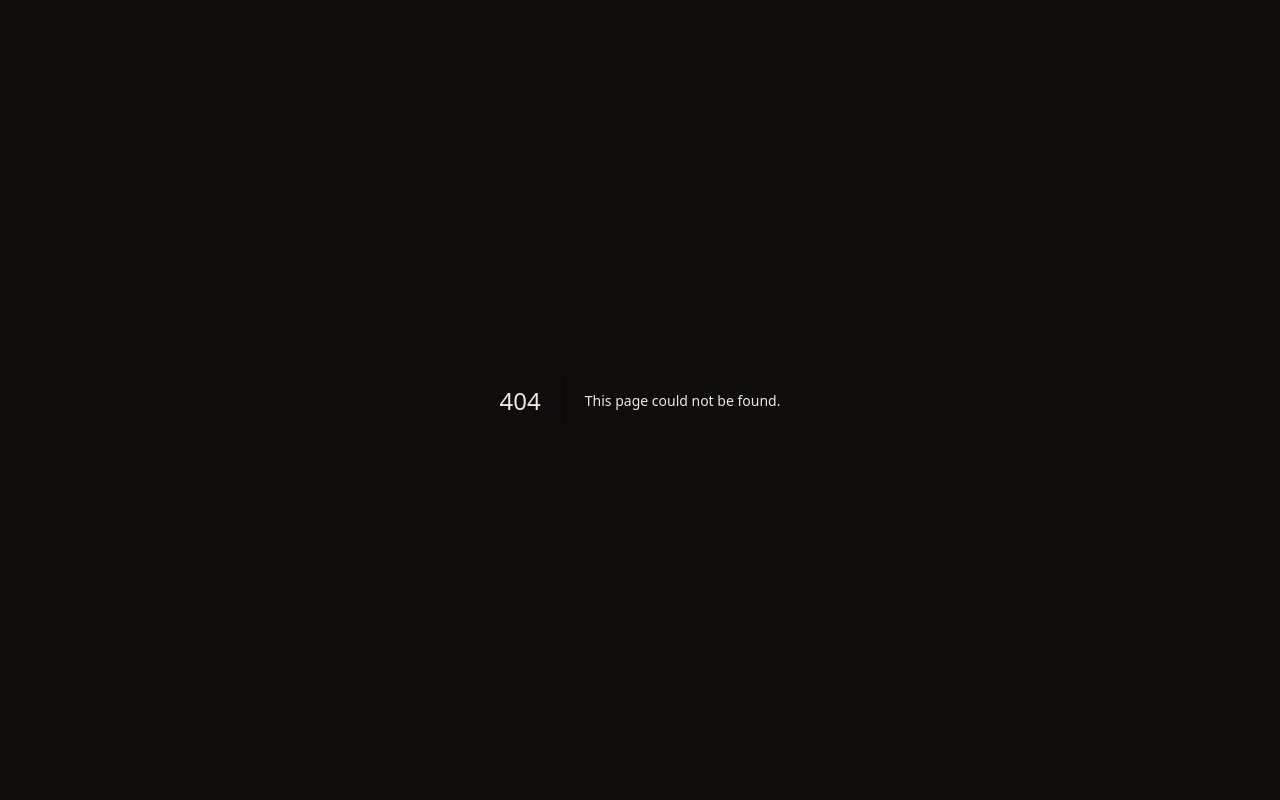
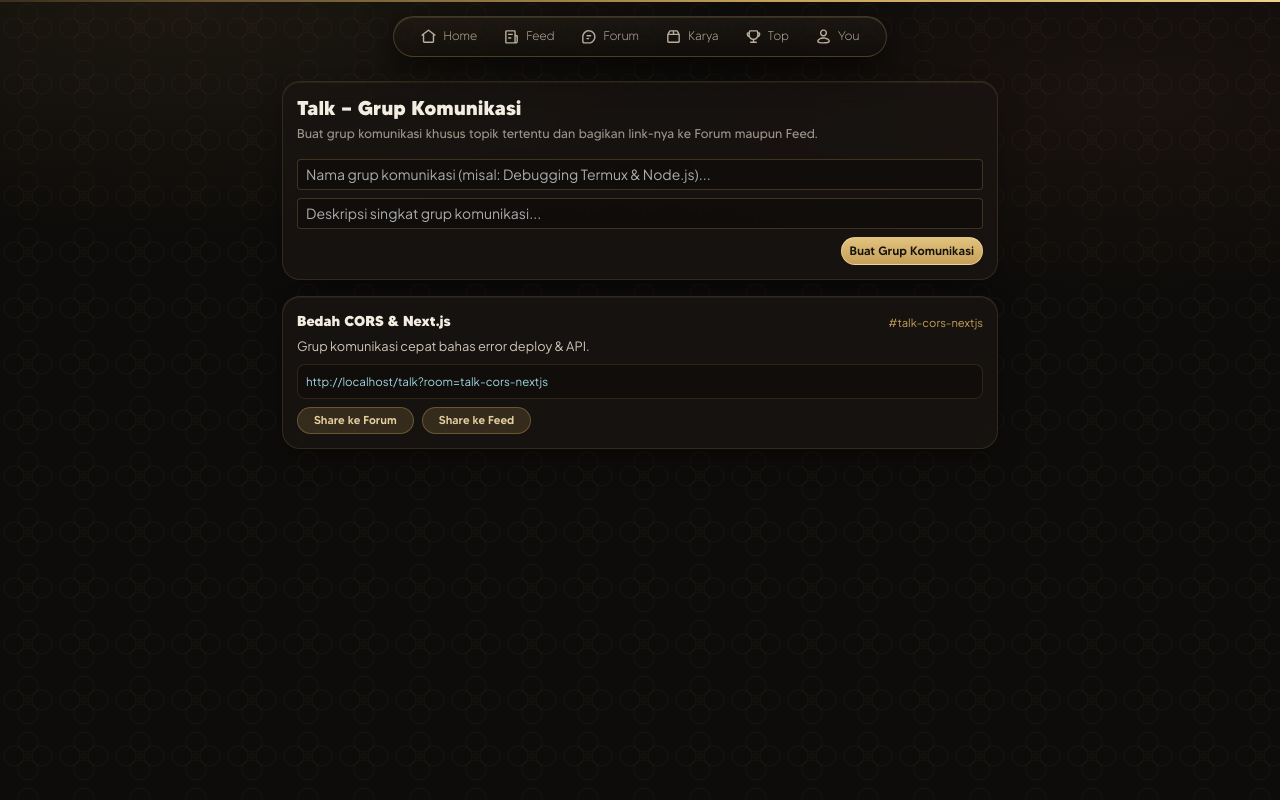
Before and after one commit to amotionwebsite/api-community-web, a Next.js app in the folder client/: page /talk in a window 1280 px wide. Before the commit this address had no page. Built offline with nearby package versions, Linux system fonts and the light colour scheme.

Commit message:
feat: tambah halaman grup komunikasi talk dan share ke forum/feed

```diff
--- /dev/null
+++ b/client/src/app/talk/page.js
@@ -0,0 +1,245 @@
+"use client";
+
+import { useState } from "react";
+import { motion } from "framer-motion";
+import Navbar from "@/components/Navbar";
+import { useAuthStore } from "@/store/useAuthStore";
+
+const SMOOTH_EASE = [0.22, 1, 0.36, 1];
+
+export default function TalkPage() {
+  const { user, feedPosts } = useAuthStore();
+  const [groupName, setGroupName] = useState("");
+  const [topic, setTopic] = useState("");
+  const [groups, setGroups] = useState([
+    {
+      id: "grp-1",
+      name: "Bedah CORS & Next.js",
+      topic: "Grup komunikasi cepat bahas error deploy & API.",
+      code: "talk-cors-nextjs",
+    },
+  ]);
+  const [shareStatus, setShareStatus] = useState({});
+
+  const handleCreateGroup = (e) => {
+    e.preventDefault();
+    const cleanName = groupName.trim();
+    if (!cleanName) return;
+    const slug = cleanName
+      .toLowerCase()
+      .replace(/[^a-z0-9]+/g, "-")
+      .replace(/^-|-$/g, "");
+    const created = {
+      id: `grp-${Date.now()}`,
+      name: cleanName,
+      topic:
+        topic.trim() ||
+        "Grup komunikasi diskusi teknis anggota Anak Programmer Indonesia.",
+      code: `${slug || "grup"}-${Math.floor(100 + Math.random() * 900)}`,
+    };
+    setGroups((prev) => [created, ...prev]);
+    setGroupName("");
+    setTopic("");
+  };
+
+  const getGroupLink = (code) => {
+    if (typeof window !== "undefined" && window.location?.origin) {
+      return `${window.location.origin}/talk?room=${code}`;
+    }
+    return `/talk?room=${code}`;
+  };
+
+  const handleShareToTarget = (grp, targetLabel) => {
+    const link = getGroupLink(grp.code);
+    const shareText = `Gabung grup komunikasi "${grp.name}": ${link}`;
+
+    if (typeof navigator !== "undefined" && navigator.clipboard) {
+      navigator.clipboard.writeText(shareText).catch(() => {});
+    }
+
+    if (Array.isArray(feedPosts)) {
+      feedPosts.unshift({
+        id: `talk-share-${Date.now()}`,
+        author: user?.username || "member_api",
+        category: targetLabel === "Forum" ? "Diskusi Tech" : "Workflow",
+        time: "Baru saja",
+        title: `Grup Komunikasi: ${grp.name}`,
+        excerpt: `${grp.topic} — Link komunikasi: ${link}`,
+        content: `${grp.topic}\n\nLink Komunikasi: ${link}`,
+        comments: [],
+      });
+    }
+
+    setShareStatus((prev) => ({
+      ...prev,
+      [grp.id]: `Link disalin & dibagikan ke ${targetLabel}`,
+    }));
+  };
+
+  return (
+    <motion.div
+      initial={{ opacity: 0, y: 12 }}
+      animate={{ opacity: 1, y: 0 }}
+      transition={{ duration: 0.28, ease: SMOOTH_EASE }}
+      className="min-vh-100 d-flex flex-column handcrafted-canvas pb-5"
+    >
+      <Navbar />
+      <main
+        className="container py-4 flex-grow-1 mb-4"
+        style={{ maxWidth: "740px" }}
+      >
+        <div className="smoked-glass p-3.5 mb-3">
+          <h1
+            className="h5 mb-1"
+            style={{
+              fontFamily: "var(--font-tommy-extra), sans-serif",
+              color: "#f2ece1",
+            }}
+          >
+            Talk — Grup Komunikasi
+          </h1>
+          <p
+            className="mb-3"
+            style={{
+              fontFamily: "var(--font-tommy-regular), sans-serif",
+              fontSize: "0.8rem",
+              color: "#9d958b",
+            }}
+          >
+            Buat grup komunikasi khusus topik tertentu dan bagikan link-nya ke
+            Forum maupun Feed.
+          </p>
+
+          <form
+            onSubmit={handleCreateGroup}
+            className="d-flex flex-column gap-2"
+          >
+            <input
+              type="text"
+              value={groupName}
+              onChange={(e) => setGroupName(e.target.value)}
+              placeholder="Nama grup komunikasi (misal: Debugging Termux & Node.js)..."
+              className="form-control form-control-sm"
+              style={{
+                backgroundColor: "rgba(14, 12, 10, 0.72)",
+                borderColor: "rgba(197, 160, 89, 0.24)",
+                color: "#f2ece1",
+              }}
+            />
+            <input
+              type="text"
+              value={topic}
+              onChange={(e) => setTopic(e.target.value)}
+              placeholder="Deskripsi singkat grup komunikasi..."
+              className="form-control form-control-sm"
+              style={{
+                backgroundColor: "rgba(14, 12, 10, 0.72)",
+                borderColor: "rgba(197, 160, 89, 0.24)",
+                color: "#f2ece1",
+              }}
+            />
+            <div className="d-flex justify-content-end">
+              <motion.button
+                type="submit"
+                whileHover={{ scale: 1.03 }}
+                whileTap={{ scale: 0.94 }}
+                transition={{ duration: 0.2, ease: SMOOTH_EASE }}
+                className="btn btn-sm px-3.5 py-1.5 rounded-pill"
+                style={{
+                  fontFamily: "var(--font-tommy-medium), sans-serif",
+                  fontSize: "0.76rem",
+                  background:
+                    "linear-gradient(180deg, #e2c27d 0%, #c5a059 100%)",
+                  color: "#16120e",
+                  border: "1px solid rgba(255, 236, 188, 0.45)",
+                }}
+              >
+                Buat Grup Komunikasi
+              </motion.button>
+            </div>
+          </form>
+        </div>
+
+        <div className="d-flex flex-column gap-2.5">
+          {groups.map((grp) => (
+            <motion.div
+              key={grp.id}
+              initial={{ opacity: 0, y: 10 }}
+              animate={{ opacity: 1, y: 0 }}
+              transition={{ duration: 0.28, ease: SMOOTH_EASE }}
+              className="smoked-glass p-3.5"
+            >
+              <div className="d-flex align-items-center justify-content-between gap-2 mb-1">
+                <span
+                  style={{
+                    fontFamily: "var(--font-tommy-extra), sans-serif",
+                    fontSize: "0.9rem",
+                    color: "#f2ece1",
+                  }}
+                >
+                  {grp.name}
+                </span>
+                <span style={{ fontSize: "0.7rem", color: "#c5a059" }}>
+                  #{grp.code}
+                </span>
+              </div>
+              <p
+                className="mb-2"
+                style={{ fontSize: "0.8rem", color: "#cfc5b7" }}
+              >
+                {grp.topic}
+              </p>
+              <div
+                className="p-2 rounded-3 mb-2"
+                style={{
+                  fontSize: "0.72rem",
+                  color: "#9fd6e0",
+                  backgroundColor: "rgba(14, 12, 10, 0.65)",
+                  border: "1px solid rgba(197, 160, 89, 0.16)",
+                  wordBreak: "break-all",
+                }}
+              >
+                {getGroupLink(grp.code)}
+              </div>
+              <div className="d-flex align-items-center gap-2 flex-wrap">
+                <button
+                  type="button"
+                  onClick={() => handleShareToTarget(grp, "Forum")}
+                  className="btn btn-sm px-3 py-1 rounded-pill"
+                  style={{
+                    fontSize: "0.72rem",
+                    fontFamily: "var(--font-tommy-medium), sans-serif",
+                    background: "rgba(197, 160, 89, 0.18)",
+                    border: "1px solid rgba(197, 160, 89, 0.36)",
+                    color: "#e6cfa1",
+                  }}
+                >
+                  Share ke Forum
+                </button>
+                <button
+                  type="button"
+                  onClick={() => handleShareToTarget(grp, "Feed")}
+                  className="btn btn-sm px-3 py-1 rounded-pill"
+                  style={{
+                    fontSize: "0.72rem",
+                    fontFamily: "var(--font-tommy-medium), sans-serif",
+                    background: "rgba(197, 160, 89, 0.18)",
+                    border: "1px solid rgba(197, 160, 89, 0.36)",
+                    color: "#e6cfa1",
+                  }}
+                >
+                  Share ke Feed
+                </button>
+                {shareStatus[grp.id] && (
+                  <span style={{ fontSize: "0.72rem", color: "#8ce0a8" }}>
+                    {shareStatus[grp.id]}
+                  </span>
+                )}
+              </div>
+            </motion.div>
+          ))}
+        </div>
+      </main>
+    </motion.div>
+  );
+}
```
